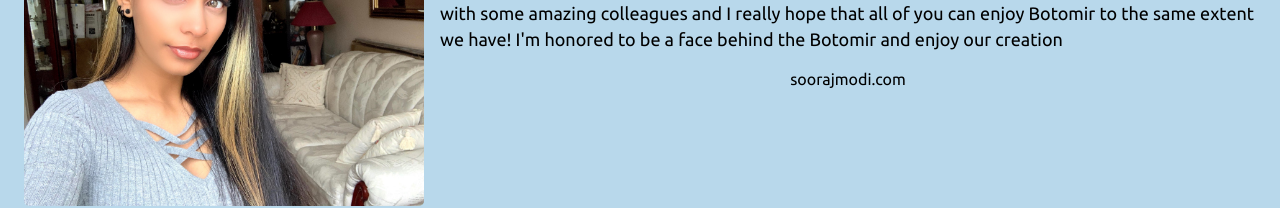
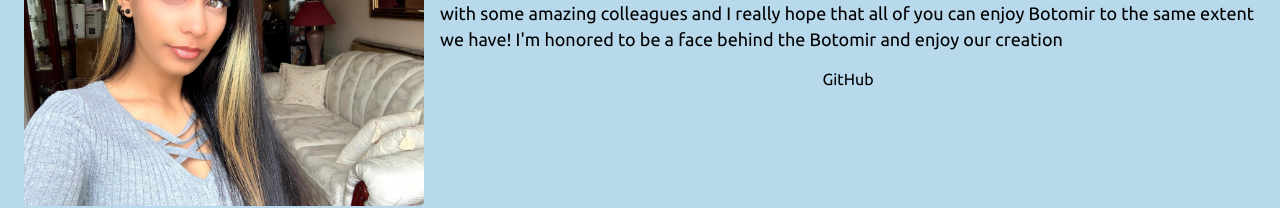
Before and after one commit to Botomir/Website, a React (Create React App) app: page /about in a window 1280 px wide. Shown: the part 1566-1774 px from the top of the page. Built offline with nearby package versions, Linux system fonts and the light colour scheme.

Commit message:
Restructure about directory, add components folder

```diff
--- a/src/pages/about/aboutBotomir.tsx
+++ b/src/pages/about/components/botomir.tsx
@@ -1,7 +1,7 @@
 import React from 'react';
 import styled from 'styled-components';
 
-export default function AboutBotomir() {
+export default function Botomir() {
   return (
     <Description>
       Botomir is a Discord Bot written in Javascript. They were born on November 25, 2020, and was a
--- a/src/pages/about/aboutDev.tsx
+++ b/src/pages/about/components/developers.tsx
@@ -1,10 +1,10 @@
 import React from 'react';
 import { Grid } from '@material-ui/core';
-import AboutSooraj from './aboutSooraj';
-import AboutMarshall from './aboutMarshall';
-import AboutKiara from './aboutKiara';
+import Sooraj from './sooraj';
+import Marshall from './marshall';
+import Kiara from './kiara';
 
-export default function AboutDev() {
+export default function Developers() {
   return (
     <Grid
       container
@@ -17,21 +17,21 @@ export default function AboutDev() {
         <img src="./soorajmodi.jpg" alt="Sooraj Modi" style={imgStyle} />
       </Grid>
       <Grid item md={8} sm={12} style={{ width: '100%' }}>
-        <AboutSooraj />
+        <Sooraj />
       </Grid>
 
       <Grid item md={4} sm={12}>
         <img src="./marshallasch.jpg" alt="Sooraj Modi" style={imgStyle} />
       </Grid>
       <Grid item md={8} sm={12} style={{ width: '100%' }}>
-        <AboutMarshall />
+        <Marshall />
       </Grid>
 
       <Grid item md={4} sm={12}>
         <img src="./kiaracallender.jpg" alt="Sooraj Modi" style={imgStyle} />
       </Grid>
       <Grid item md={8} sm={12} style={{ width: '100%' }}>
-        <AboutKiara />
+        <Kiara />
       </Grid>
     </Grid>
   );
--- a/src/pages/about/aboutKiara.tsx
+++ b/src/pages/about/components/kiara.tsx
@@ -1,7 +1,7 @@
 import React from 'react';
 import styled from 'styled-components';
 
-export default function AboutKiara() {
+export default function Kiara() {
   return (
     <>
       <Name>Kiara Callender</Name>
@@ -11,7 +11,7 @@ export default function AboutKiara() {
         we have! I&apos;m honored to be a face behind the Botomir and enjoy our creation
       </Bio>
       <div style={{ textAlign: 'center' }}>
-        <Link href="https://soorajmodi.com" target="_blank" rel="noreferrer">soorajmodi.com</Link>
+        <Link href="https://github.com/kxanxc" target="_blank" rel="noreferrer">GitHub</Link>
       </div>
     </>
   );
--- a/src/pages/about/aboutMarshall.tsx
+++ b/src/pages/about/components/marshall.tsx
@@ -1,7 +1,7 @@
 import React from 'react';
 import styled from 'styled-components';
 
-export default function AboutMarshall() {
+export default function Marshall() {
   return (
     <>
       <Name>Marshall Asch</Name>
--- a/src/pages/about/aboutSooraj.tsx
+++ b/src/pages/about/components/sooraj.tsx
@@ -1,7 +1,7 @@
 import React from 'react';
 import styled from 'styled-components';
 
-export default function AboutSooraj() {
+export default function Sooraj() {
   return (
     <>
       <Name>Sooraj Modi</Name>
--- a/src/pages/about/index.tsx
+++ b/src/pages/about/index.tsx
@@ -1,14 +1,14 @@
 import React from 'react';
 import { Container, Grid } from '@material-ui/core';
 import styled from 'styled-components';
-import AboutBotomir from './aboutBotomir';
-import AboutDev from './aboutDev';
+import Botomir from './components/botomir';
+import Developers from './components/developers';
 
 export default function About() {
   return (
     <Container style={{ paddingBottom: '10vh' }}>
       <Title>About Botomir</Title>
-      <AboutBotomir />
+      <Botomir />
       <SubTitle>Meet the Devs</SubTitle>
       <Grid
         container
@@ -16,7 +16,7 @@ export default function About() {
         justify="center"
         alignItems="stretch"
       >
-        <AboutDev />
+        <Developers />
       </Grid>
     </Container>
   );
```
